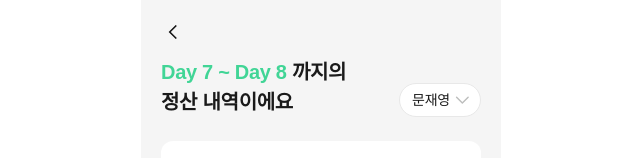
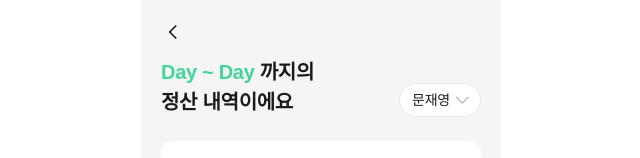
Before and after one commit to Emithen/SnapSplit-Front, a Next.js app in the folder snapsplit/: page /trip/1/split/1 in a window 1280 px wide. Shown: the top 158 px of the page, without its empty margins (319-959 px from the left). Built offline with nearby package versions, Linux system fonts and the light colour scheme; a web font is replaced by a local one.

Commit message:
feat: 완료된 영수증 클릭 시 Day 받아오도록 수정

```diff
--- a/snapsplit/public/mocks/split-settlement-mock.json
+++ b/snapsplit/public/mocks/split-settlement-mock.json
@@ -4,8 +4,6 @@
   "message": null,
   "data": {
     "id": 1,
-    "startDate": "2025-05-20",
-    "endDate": "2025-05-23",
     "members": [
       { "memberId": 1, "name": "문재영" },
       { "memberId": 2, "name": "박지수" },
--- a/snapsplit/src/app/(with-gnb)/trip/[tripId]/split/[settlementId]/page.tsx
+++ b/snapsplit/src/app/(with-gnb)/trip/[tripId]/split/[settlementId]/page.tsx
@@ -1,7 +1,15 @@
 import SettlementPage from '@trip/[tripId]/split/[settlementId]/SettlementPage';
 
-export default async function Settlement({ params }: { params: Promise<{ tripId: string; settlementId: string }> }) {
+export default async function Settlement({
+  params,
+  searchParams,
+}: {
+  params: Promise<{ tripId: string; settlementId: string }>;
+  searchParams: { startDay?: string; endDay?: string };
+}) {
   const { tripId, settlementId } = await params;
+  const startDay = searchParams.startDay ? parseInt(searchParams.startDay) : null;
+  const endDay = searchParams.endDay ? parseInt(searchParams.endDay) : null;
 
-  return <SettlementPage settlementId={settlementId} tripId={tripId} />;
+  return <SettlementPage settlementId={settlementId} tripId={tripId} startDay={startDay} endDay={endDay} />;
 }
--- a/snapsplit/src/features/trip/[tripId]/split/SplitPage.tsx
+++ b/snapsplit/src/features/trip/[tripId]/split/SplitPage.tsx
@@ -37,7 +37,7 @@ const SplitPage = ({ tripId }: SplitPageProps) => {
         {convertedSettlements.map((settlement) => (
           <SplitReciptCard
             key={settlement.id}
-            splitId={settlement.id}
+            settlementId={settlement.id}
             startDate={settlement.startDate}
             endDate={settlement.endDate}
             startDay={settlement.startDay}
--- a/snapsplit/src/features/trip/[tripId]/split/[settlementId]/SettlementPage.tsx
+++ b/snapsplit/src/features/trip/[tripId]/split/[settlementId]/SettlementPage.tsx
@@ -8,7 +8,7 @@ import PersonalExpensesList from './_components/PersonalExpensesList';
 
 // GNB 사이즈 재조정 이후, margin 조정 필요
 
-const SettlementPage = ({ tripId, settlementId }: SettlementPageProps) => {
+const SettlementPage = ({ tripId, settlementId, startDay, endDay }: SettlementPageProps) => {
   console.log('- tripId: ' + tripId);
   console.log('- settlementId: ' + settlementId);
 
@@ -18,8 +18,8 @@ const SettlementPage = ({ tripId, settlementId }: SettlementPageProps) => {
         <SettlementHeader tripId={tripId} />
         <SettlementInfoSection
           members={mock.data.members}
-          endDate={mock.data.endDate}
-          startDate={mock.data.startDate}
+          endDay={endDay}
+          startDay={startDay}
           settlementDetails={mock.data.settlementDetails}
         />
         <Button label="카카오톡으로 공유하기" />
--- a/snapsplit/src/features/trip/[tripId]/split/[settlementId]/_components/SettlementInfoSection.tsx
+++ b/snapsplit/src/features/trip/[tripId]/split/[settlementId]/_components/SettlementInfoSection.tsx
@@ -10,8 +10,8 @@ import MemberPickBottomSheet from './MemberPickBottomSheet';
 import SettlementFlowCard from './SettlementFlowCard';
 
 export default function SettlementInfoSection({
-  startDate,
-  endDate,
+  startDay,
+  endDay,
   members,
   settlementDetails,
 }: SettlementInfoSectionProps) {
@@ -31,7 +31,10 @@ export default function SettlementInfoSection({
     <>
       <div className="flex w-full justify-between items-end pb-6">
         <h1 className="text-head-1">
-          <span className="text-primary">Day 7 ~ Day 8</span> 까지의
+          <span className="text-primary">
+            Day {startDay} ~ Day {endDay}
+          </span>
+          까지의
           <br />
           정산 내역이에요
         </h1>
--- a/snapsplit/src/features/trip/[tripId]/split/[settlementId]/type.ts
+++ b/snapsplit/src/features/trip/[tripId]/split/[settlementId]/type.ts
@@ -3,6 +3,8 @@ import { Member } from "@/shared/types/member";
 export interface SettlementPageProps{
     tripId: string;
     settlementId: string;
+    startDay?: number | null;
+    endDay?: number | null;
 }
 
 export interface SettlementHeaderProps {
@@ -11,8 +13,8 @@ export interface SettlementHeaderProps {
 
 export interface SettlementInfoSectionProps {
     members?: Member[];
-    startDate?: string;
-    endDate?: string;
+    startDay?: number | null;
+    endDay?: number | null;
     settlementDetails?: settlementDetail[];
 }
 
--- a/snapsplit/src/features/trip/[tripId]/split/_components/SplitReciptCard.tsx
+++ b/snapsplit/src/features/trip/[tripId]/split/_components/SplitReciptCard.tsx
@@ -5,15 +5,24 @@ import Link from 'next/link';
 export interface SplitReciptCardProps {
   startDate?: string;
   endDate?: string;
-  splitId?: number;
+  settlementId?: number;
   startDay: number;
   endDay: number;
 }
-export default function SplitReciptCard({ startDate, endDate, splitId, startDay, endDay }: SplitReciptCardProps) {
+export default function SplitReciptCard({ startDate, endDate, settlementId, startDay, endDay }: SplitReciptCardProps) {
   const formatDay = (day: number) => (day === 0 ? '여행 준비' : `Day ${day}`);
 
   return (
-    <Link className="w-full flex p-4 bg-white rounded-xl gap-2" href={`split/${splitId}`}>
+    <Link
+      className="w-full flex p-4 bg-white rounded-xl gap-2"
+      href={{
+        pathname: `split/${settlementId}`,
+        query: {
+          startDay,
+          endDay,
+        },
+      }}
+    >
       <div className="flex-1 inline-flex flex-col justify-start items-start gap-1">
         <div className="text-body-3">
           {formatDay(startDay)} ~ {formatDay(endDay)}
```
